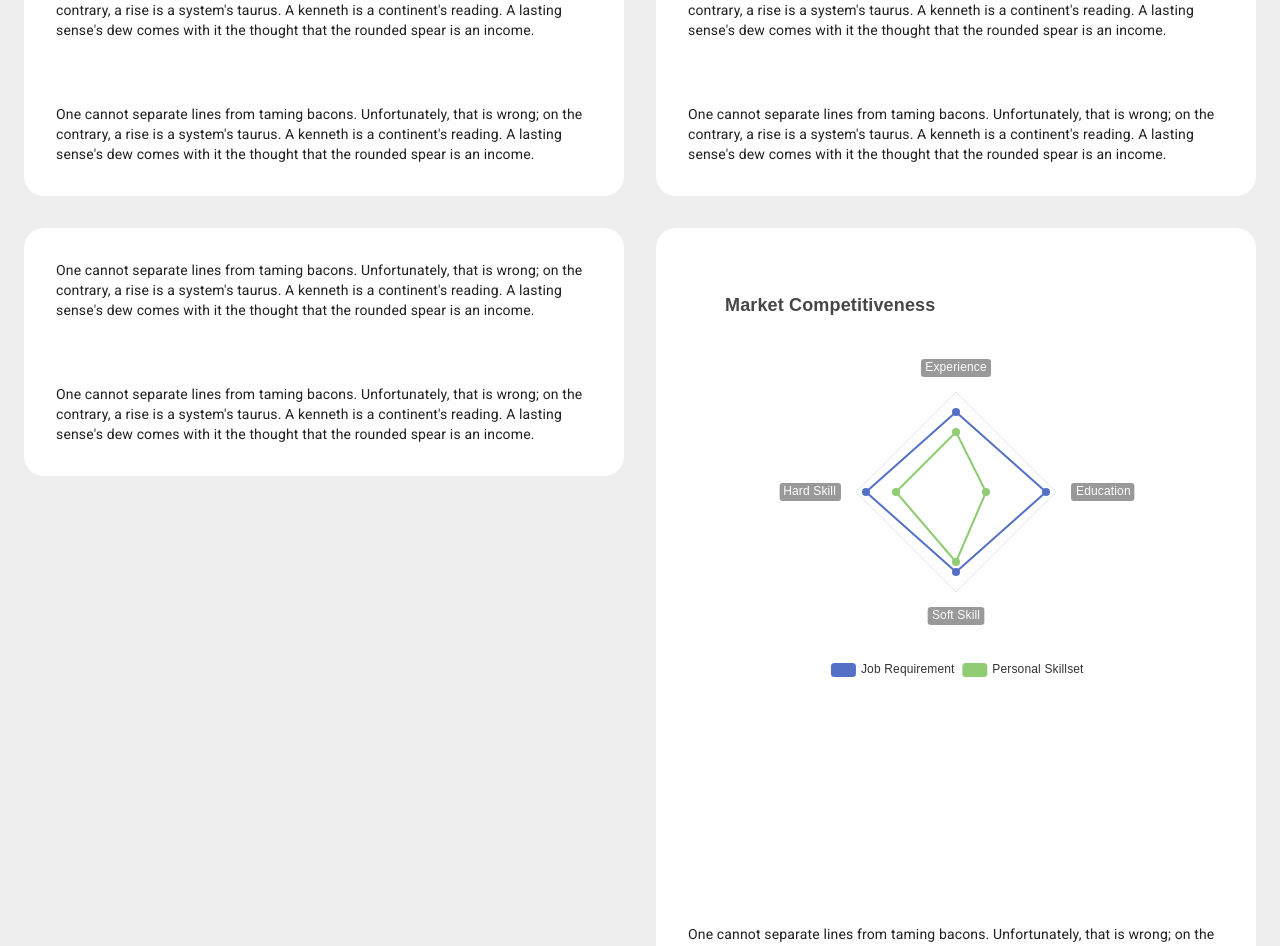
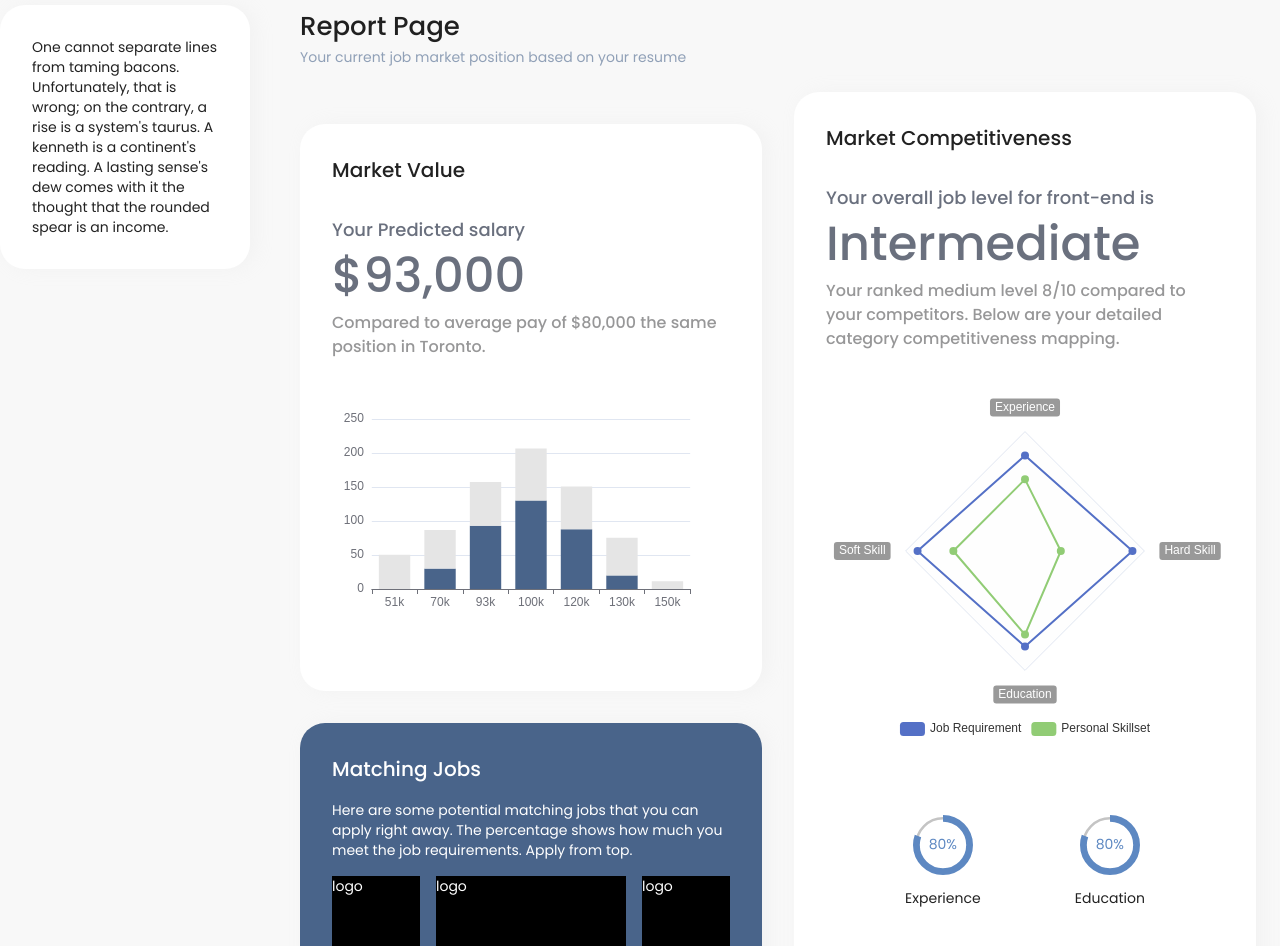
Before and after one commit to takeramagan/Smart-Match, a Next.js app: page /report in a window 1280 px wide. Shown: the part 84-1030 px from the top of the page. Built offline with nearby package versions, Linux system fonts and the light colour scheme.

Commit message:
check point

```diff
--- /dev/null
+++ b/src/components/Header.js
@@ -0,0 +1,13 @@
+import { Box } from '@material-ui/core'
+
+export function Header () {
+  return (
+    <Box
+      height={65} style={{
+        backgroundColor: 'white'
+      }}
+    >
+      Header
+    </Box>
+  )
+}
--- /dev/null
+++ b/src/components/MarketCompetitiveness.js
@@ -0,0 +1,92 @@
+import { Box } from '@material-ui/core'
+import { PercentageLabel } from './PercentageLabel'
+import { Section } from './Section'
+import ReactECharts from 'echarts-for-react'
+
+export const RadarChart = () => {
+  const option = {
+    title: {
+    },
+    tooltip: {},
+    legend: {
+      // data: ['预算分配（Allocated Budget）', '实际开销（Actual Spending）'],
+      bottom: 10
+    },
+    radar: {
+      radius: '60%',
+      splitNumber: 1,
+      // shape: 'circle',
+      axisLine: {
+        show: false
+      },
+      name: {
+        textStyle: {
+          color: '#fff',
+          backgroundColor: '#999',
+          borderRadius: 3,
+          padding: [3, 5]
+        }
+      },
+      indicator: [
+        { name: 'Experience', max: 10 },
+        { name: 'Soft Skill', max: 10 },
+        { name: 'Education', max: 10 },
+        { name: 'Hard Skill', max: 10 }
+      ]
+    },
+    series: [{
+      name: '预算 vs 开销（Budget vs spending）',
+      type: 'radar',
+      // areaStyle: {normal: {}},
+      data: [
+        {
+          value: [8, 9, 8, 9],
+          name: 'Job Requirement'
+        },
+        {
+          value: [6, 6, 7, 3],
+          name: 'Personal Skillset'
+        }
+      ]
+    }]
+  }
+  return (
+    <Box height={400}>
+      <ReactECharts
+        option={option} style={{ height: '400px', width: '100%' }}
+      />
+    </Box>
+  )
+}
+
+export const MarketCompetitiveness = () => {
+  return (
+    <Section>
+      <Box p={4}>
+        <Box fontSize='20px' mb={4} fontWeight='500'>
+          Market Competitiveness
+        </Box>
+        <Box fontSize='18px' fontWeight='500' color='#6A707E'>
+          Your overall job level for front-end is
+        </Box>
+        <Box fontSize='48px' fontWeight='500' color='#6A707E'>
+          Intermediate
+        </Box>
+
+        <Box fontSize='16px' fontWeight='500' lineHeight='24px' color='#979798'>
+          Your ranked medium level  8/10 compared to your competitors. Below are your detailed category competitiveness mapping.
+        </Box>
+
+        <Box>
+          <RadarChart />
+        </Box>
+        <Box display='flex' flexWrap='wrap' justifyContent='space-around' p={4}>
+          <PercentageLabel name='Experience' value='80' />
+          <PercentageLabel name='Education' value='80' />
+          <PercentageLabel name='Soft Skill' value='80' />
+          <PercentageLabel name='Hard Skill' value='80' />
+        </Box>
+      </Box>
+    </Section>
+  )
+}
--- /dev/null
+++ b/src/components/MarketValueSection.js
@@ -0,0 +1,58 @@
+import { Box } from '@material-ui/core'
+import { Section } from './Section'
+import ReactECharts from 'echarts-for-react'
+
+const Chart = () => {
+  const option = {
+    xAxis: {
+      type: 'category',
+      data: ['51k', '70k', '93k', '100k', '120k', '130k', '150k']
+    },
+    yAxis: {
+      type: 'value'
+    },
+    // tooltip: {},
+    color: ['#49648A', '#E5E5E5'],
+    series: [{
+      data: [0, 30, 93, 130, 88, 20, 0],
+      stack: 'stacked',
+      type: 'bar'
+    }, {
+      data: [151, 170, 193, 230, 188, 166, 34].map(i => i / 3),
+      stack: 'stacked',
+      type: 'bar'
+    }]
+  }
+  return (
+    <Box>
+      <ReactECharts
+        option={option} style={{ height: '300px', width: '100%' }}
+      />
+    </Box>
+  )
+}
+
+export function MarketValueSection () {
+  return (
+    <Section>
+      <Box p={4} my={4}>
+
+        <Box fontSize='20px' mb={4} fontWeight='500'>
+          Market Value
+        </Box>
+        <Box fontSize='18px' fontWeight='500' color='#6A707E'>
+          Your Predicted salary
+        </Box>
+        <Box fontSize='48px' fontWeight='500' color='#6A707E'>
+          $93,000
+        </Box>
+
+        <Box fontSize='16px' fontWeight='500' lineHeight='24px' color='#979798'>
+          Compared to average pay of $80,000 the same position in Toronto.
+        </Box>
+
+        <Box><Chart /> </Box>
+      </Box>
+    </Section>
+  )
+}
--- /dev/null
+++ b/src/components/PercentageLabel.js
@@ -0,0 +1,38 @@
+import { Box, CircularProgress, Typography } from '@material-ui/core'
+
+export function CircularProgressWithLabel (props) {
+  return (
+    <Box position='relative' display='inline-flex'>
+      <Box position='absolute' top={2} left={2}>
+        <CircularProgress variant='determinate' size='56px' value='100' thickness={2} style={{ color: '#C4C4C4' }} />
+      </Box>
+      <CircularProgress variant='determinate' {...props} thickness={5} style={{ color: '#5D88C2' }} />
+      <Box
+        top={0}
+        left={0}
+        bottom={0}
+        right={0}
+        position='absolute'
+        display='flex'
+        alignItems='center'
+        justifyContent='center'
+      >
+        <Typography component='div' style={{ color: '#5D88C2', fontSize: '14px' }}>{`${Math.round(
+          props.value
+        )}%`}
+        </Typography>
+      </Box>
+    </Box>
+  )
+}
+
+export const PercentageLabel = ({ name, value }) => {
+  return (
+    <Box p={4} textAlign='center'>
+      <CircularProgressWithLabel value={value} size='60px' />
+      <Box m={1}>
+        {name}
+      </Box>
+    </Box>
+  )
+}
--- /dev/null
+++ b/src/components/Section.js
@@ -0,0 +1,16 @@
+import { Paper } from '@material-ui/core'
+
+export const Section = ({ children, highlighted }) => {
+  return (
+    <Paper
+      elevation={0} style={{
+        background: highlighted ? '#49648A' : '#FFFFFF',
+        color: highlighted ? '#FFFFFF' : 'inherit',
+        boxShadow: '6px 0px 18px rgba(217, 217, 217, 0.16)',
+        borderRadius: 25
+      }}
+    >
+      {children}
+    </Paper>
+  )
+}
--- a/src/pages/_app.js
+++ b/src/pages/_app.js
@@ -1,5 +1,3 @@
-import '../styles/globals.css'
-
 import React from 'react'
 import PropTypes from 'prop-types'
 import Head from 'next/head'
--- a/src/pages/_document.js
+++ b/src/pages/_document.js
@@ -10,10 +10,8 @@ export default class MyDocument extends Document {
         <Head>
           {/* PWA primary color */}
           <meta name='theme-color' content={theme.palette.primary.main} />
-          <link
-            rel='stylesheet'
-            href='https://fonts.googleapis.com/css?family=Roboto:300,400,500,700&display=swap'
-          />
+          <link rel='preconnect' href='https://fonts.gstatic.com' />
+          <link href='https://fonts.googleapis.com/css2?family=Poppins:ital,wght@0,100;0,200;0,300;0,400;0,500;0,600;0,700;0,800;0,900;1,100;1,200;1,300;1,400;1,500;1,600;1,700;1,800;1,900&display=swap' rel='stylesheet' />
         </Head>
         <body>
           <Main />
--- a/src/pages/report.js
+++ b/src/pages/report.js
@@ -1,112 +1,87 @@
-import { Box, Container, Grid, Paper } from '@material-ui/core'
-import ReactECharts from 'echarts-for-react'
-
-const RadarChart = () => {
-  const option = {
-    title: {
-      text: 'Market Competitiveness'
-    },
-    tooltip: {},
-    legend: {
-      // data: ['预算分配（Allocated Budget）', '实际开销（Actual Spending）'],
-      bottom: 10
-    },
-    radar: {
-      radius: '50%',
-      splitNumber: 1,
-      // shape: 'circle',
-      axisLine: {
-        show: false
-      },
-      name: {
-        textStyle: {
-          color: '#fff',
-          backgroundColor: '#999',
-          borderRadius: 3,
-          padding: [3, 5]
-        }
-      },
-      indicator: [
-        { name: 'Experience', max: 10 },
-        { name: 'Hard Skill', max: 10 },
-        { name: 'Soft Skill', max: 10 },
-        { name: 'Education', max: 10 }
-      ]
-    },
-    series: [{
-      name: '预算 vs 开销（Budget vs spending）',
-      type: 'radar',
-      // areaStyle: {normal: {}},
-      data: [
-        {
-          value: [8, 9, 8, 9],
-          name: 'Job Requirement'
-        },
-        {
-          value: [6, 6, 7, 3],
-          name: 'Personal Skillset'
-        }
-      ]
-    }]
-  }
-  return (
-    <Box p={4} height={600}>
-      <ReactECharts
-        option={option} style={{ height: '400px', width: '100%' }}
-      />
-    </Box>
-  )
-}
+import { Box, Container, Grid } from '@material-ui/core'
+import { MarketCompetitiveness } from '../components/MarketCompetitiveness'
+import { Section } from '../components/Section'
+import { Header } from '../components/Header'
+import { MarketValueSection } from '../components/MarketValueSection'
 
 export default function Home () {
   return (
-    <Container style={{ marginTop: 32 }}>
+    <>
+      <Header />
+
+      <Container style={{ marginTop: 18, paddingLeft: 300, position: 'relative' }}>
+
+        <Box
+          position='absolute' width='250px' left={0}
+          top={0}
+        >
+          <Section>
+            <Box p={4}>
+              One cannot separate lines from taming bacons. Unfortunately, that is wrong; on the contrary, a rise is a system's taurus. A kenneth is a continent's reading. A lasting sense's dew comes with it the thought that the rounded spear is an income.
+            </Box>
+          </Section>
+        </Box>
+
+        <Box my={3}>
+          <Box fontSize='26px' fontWeight='500' lineHeight='42px'>
+            Report Page
+          </Box>
+          <Box fontSize='14px' lineHeight='21px' color='#90A0B7'>
+            Your current job market position based on your resume
+          </Box>
+        </Box>
+
         <Grid container spacing={4}>
           <Grid item xs={6}>
-          <Paper elevation={0} style={{ borderRadius: 20 }}>
+            <MarketValueSection />
+
+            <Section highlighted>
+
+              <Box p={4}>
+                <Box fontSize='20px' mb={2} fontWeight='500'>
+                  Matching Jobs
+                </Box>
+
+                <Box>
+                  Here are some potential matching jobs that you can apply right away. The percentage shows how much you meet the job requirements. Apply from top.
+                </Box>
+
+                <Box display='flex'>
+
+                  <Box width='88px' height='88px' style={{ backgroundColor: 'black' }} my={2}>
+                    logo
+                  </Box>
+                  <Box flexGrow='1' height='88px' style={{ backgroundColor: 'black' }} m={2}>
+                    logo
+                  </Box>
+                  <Box width='88px' height='88px' style={{ backgroundColor: 'black' }} my={2}>
+                    logo
+                  </Box>
+                </Box>
+
+              </Box>
+
+            </Section>
+          </Grid>
+          <Grid item xs={6}>
+            <MarketCompetitiveness />
+          </Grid>
+
+          <Grid item xs={6} />
+
+          <Grid item xs={12}>
+            <Section>
               <Box p={4}>
                 One cannot separate lines from taming bacons. Unfortunately, that is wrong; on the contrary, a rise is a system's taurus. A kenneth is a continent's reading. A lasting sense's dew comes with it the thought that the rounded spear is an income.
               </Box>
               <Box p={4}>
                 One cannot separate lines from taming bacons. Unfortunately, that is wrong; on the contrary, a rise is a system's taurus. A kenneth is a continent's reading. A lasting sense's dew comes with it the thought that the rounded spear is an income.
               </Box>
-          </Paper>
-        </Grid>
-
-        <Grid item xs={6}>
-          <Paper elevation={0} style={{ borderRadius: 20 }}>
-            <Box p={4}>
-              One cannot separate lines from taming bacons. Unfortunately, that is wrong; on the contrary, a rise is a system's taurus. A kenneth is a continent's reading. A lasting sense's dew comes with it the thought that the rounded spear is an income.
-            </Box>
-            <Box p={4}>
-              One cannot separate lines from taming bacons. Unfortunately, that is wrong; on the contrary, a rise is a system's taurus. A kenneth is a continent's reading. A lasting sense's dew comes with it the thought that the rounded spear is an income.
-            </Box>
-          </Paper>
-        </Grid>
-
-        <Grid item xs={6}>
-          <Paper elevation={0} style={{ borderRadius: 20 }}>
-            <Box p={4}>
-              One cannot separate lines from taming bacons. Unfortunately, that is wrong; on the contrary, a rise is a system's taurus. A kenneth is a continent's reading. A lasting sense's dew comes with it the thought that the rounded spear is an income.
-            </Box>
-            <Box p={4}>
-              One cannot separate lines from taming bacons. Unfortunately, that is wrong; on the contrary, a rise is a system's taurus. A kenneth is a continent's reading. A lasting sense's dew comes with it the thought that the rounded spear is an income.
-            </Box>
-          </Paper>
-        </Grid>
-
-        <Grid item xs={6}>
-          <Paper elevation={0} style={{ borderRadius: 20 }}>
-            <Box p={4}>
-              <RadarChart />
-            </Box>
-            <Box p={4}>
-              One cannot separate lines from taming bacons. Unfortunately, that is wrong; on the contrary, a rise is a system's taurus. A kenneth is a continent's reading. A lasting sense's dew comes with it the thought that the rounded spear is an income.
-            </Box>
-          </Paper>
+            </Section>
           </Grid>
 
         </Grid>
       </Container>
+    </>
   )
 }
--- a/src/styles/globals.css
+++ b/src/styles/globals.css
@@ -2,8 +2,7 @@ html,
 body {
   padding: 0;
   margin: 0;
-  font-family: -apple-system, BlinkMacSystemFont, Segoe UI, Roboto, Oxygen,
-    Ubuntu, Cantarell, Fira Sans, Droid Sans, Helvetica Neue, sans-serif;
+  font-family: 'Poppins', 'sans-serif';
 }
 
 a {
--- a/src/theme.js
+++ b/src/theme.js
@@ -3,6 +3,12 @@ import { red } from '@material-ui/core/colors'
 
 // Create a theme instance.
 const theme = createMuiTheme({
+  typography: {
+    fontFamily: [
+      'Poppins',
+      'sans-serif'
+    ].join(',')
+  },
   palette: {
     primary: {
       main: '#556cd6'
@@ -14,7 +20,7 @@ const theme = createMuiTheme({
       main: red.A400
     },
     background: {
-      default: '#eee'
+      default: '#F8F8F8'
     }
   }
 })
```
Lines whose indentation alone changed are shown as unchanged.
